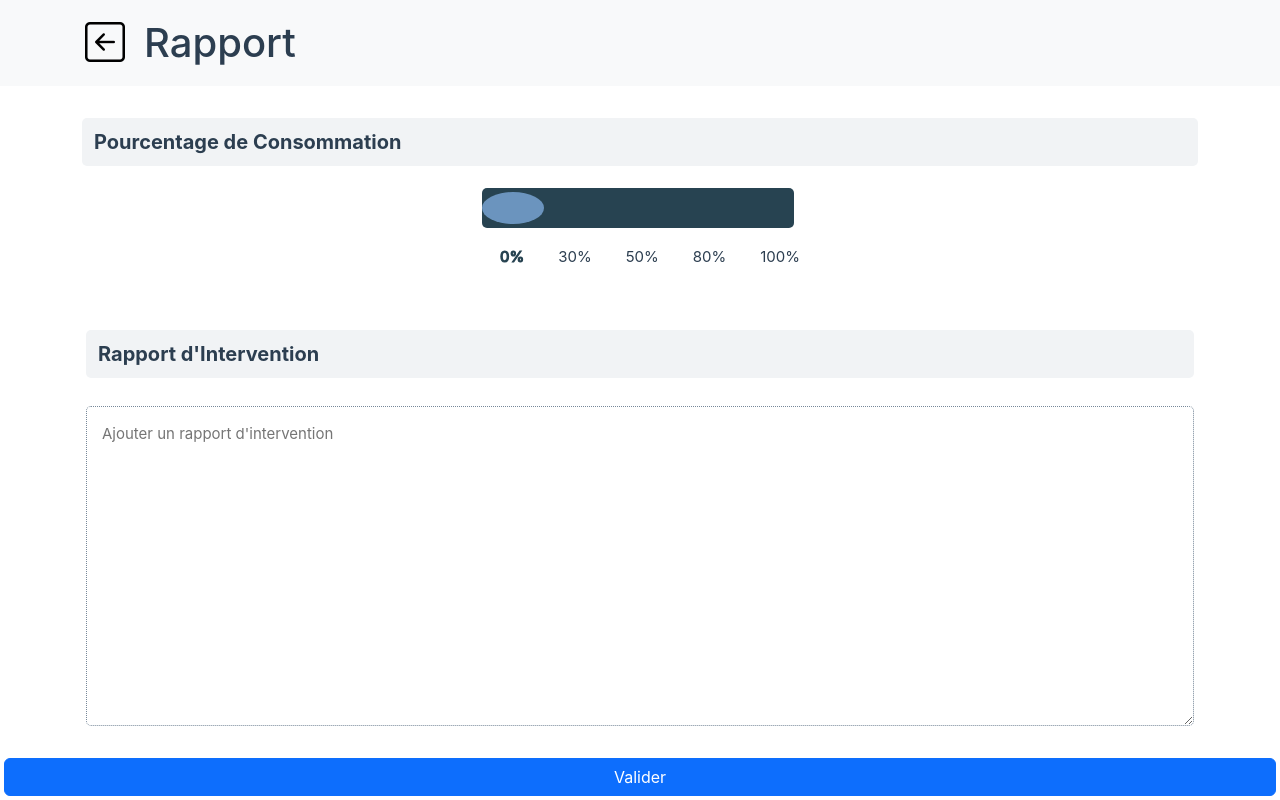
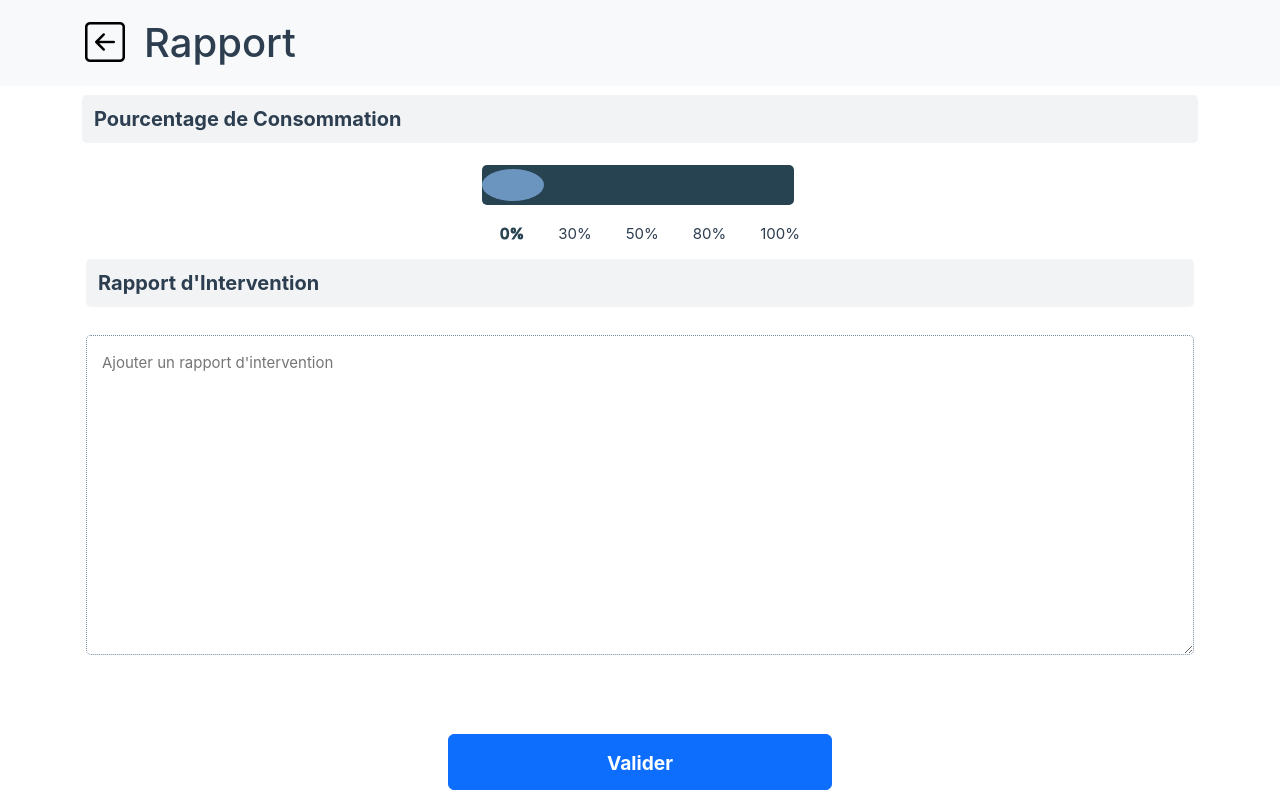
Before and after one commit to 24eme/OpenCarto, a Vue app: page /1/point/rapport in a window 1280 px wide. Built offline with nearby package versions, Linux system fonts and the light colour scheme.

Commit message:
style : agrandir et replacer les boutons

```diff
--- a/src/assets/main.css
+++ b/src/assets/main.css
@@ -25,6 +25,35 @@ a,
   padding: 3px;
 }
 
+.buttons-container {
+  display: flex;
+  flex-direction: column;
+  margin-top: 74px !important;
+  margin-bottom: 10px !important;
+  align-self: center;
+}
+
+.custom-btn-primary {
+  display: flex;
+  width: 24rem !important;
+  justify-content: center;
+  height: 3.5rem;
+  line-height: 2.8rem;
+  font-size: 1.2rem;
+  font-weight: bold;
+}
+
+.picture-button-container {
+  gap: 1.2rem;
+  height: 8.1rem;
+}
+
+.border-button {
+  border: 1px #e7e7e7 solid;
+}
+
+
+
 @media (hover: hover) {
   a:hover {
     background-color: hsla(160, 100%, 37%, 0.2);
--- a/src/views/AddInfoPointView.vue
+++ b/src/views/AddInfoPointView.vue
@@ -108,10 +108,13 @@ const etageLabel = computed(() => {
                     {{ pointData.idPiege }}
                 </p>
             </div>
+
+          <hr />
+
         </div>
 
-        <div class="m-1 row">
-            <RouterLink :to="{ name: 'prisePhoto' }" class="btn btn-primary">
+        <div class="m-1 row buttons-container ">
+            <RouterLink :to="{ name: 'prisePhoto' }" class="btn btn-primary custom-btn-primary">
                 Continuer
             </RouterLink>
         </div>
--- a/src/views/PrisePhotoView.vue
+++ b/src/views/PrisePhotoView.vue
@@ -102,9 +102,11 @@ function onPhotoSelected(event) {
                         v-model="pointData.descriptionPhoto"
                         placeholder="Description de l'emplacement (optionel)"
                     ></textarea>
+                    <div class="buttons-container picture-button-container">
+
                     <button
                         v-if="!pointData.photo"
-                        class="btn btn-primary"
+                        class="btn btn-primary custom-btn-primary"
                         type="button"
                         @click="ouvrirCamera"
                     >
@@ -113,17 +115,19 @@ function onPhotoSelected(event) {
                     <RouterLink
                         v-else
                         :to="{ name: 'rapport' }"
-                        class="btn btn-primary"
+                        class="btn btn-primary custom-btn-primary"
                     >
                         Continuer
                     </RouterLink>
+
                     <RouterLink
                         v-if="!pointData.photo"
                         :to="{ name: 'rapport' }"
-                        class="btn btn-light"
+                        class="btn btn-light custom-btn-primary border-button"
                     >
                         Continuer sans photo
                     </RouterLink>
+                    </div>
                 </div>
             </div>
         </div>
--- a/src/views/RapportView.vue
+++ b/src/views/RapportView.vue
@@ -63,10 +63,10 @@ const backgroundSizeStyle = computed(() => {
         </div>
       </div>
 
-      <div class="m-1 row">
+      <div class="m-1 row buttons-container ">
         <RouterLink
             :to="{ name: 'addCoordonneesPoint' }"
-            class="btn btn-primary"
+            class="btn btn-primary custom-btn-primary"
         >
             Valider
         </RouterLink>
```
